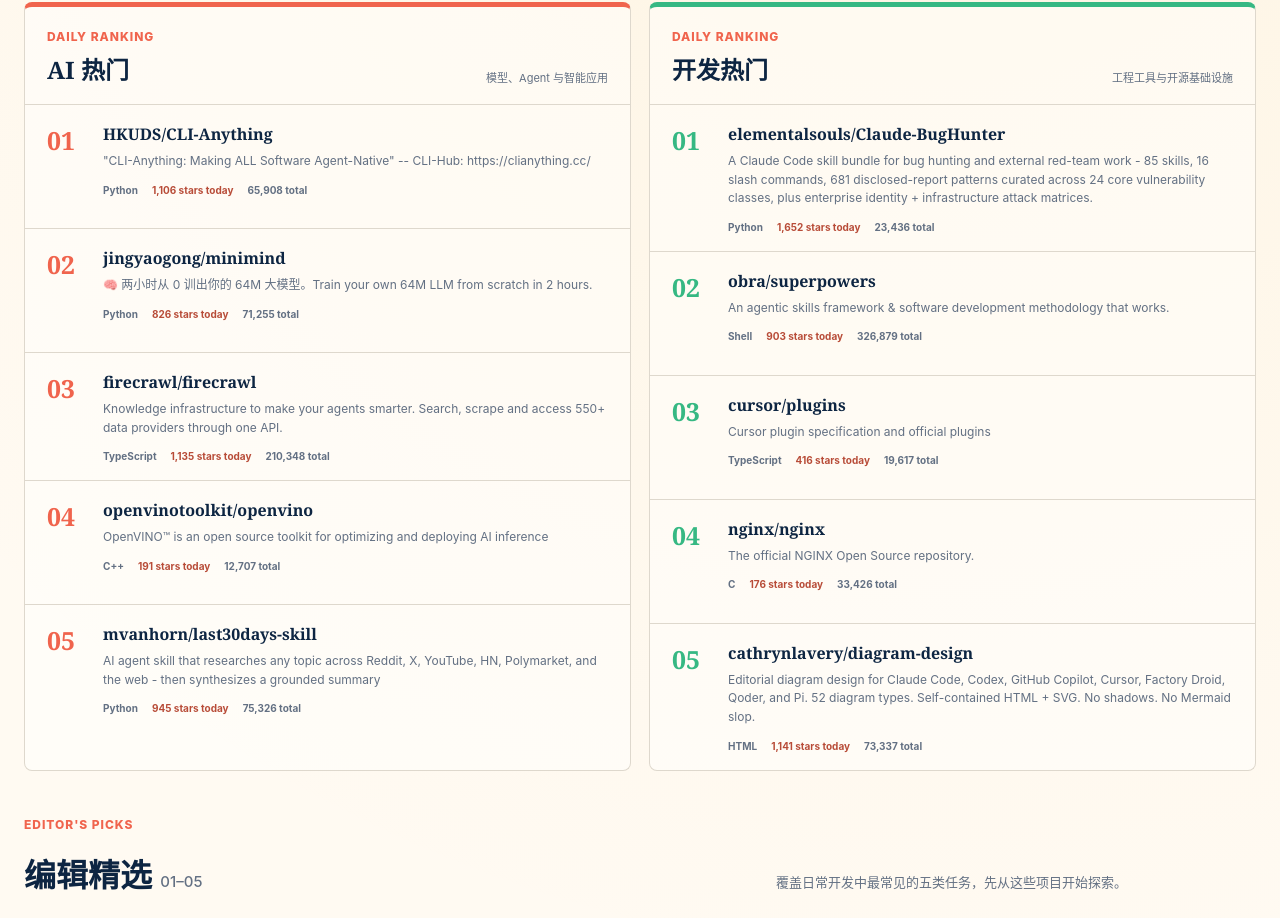
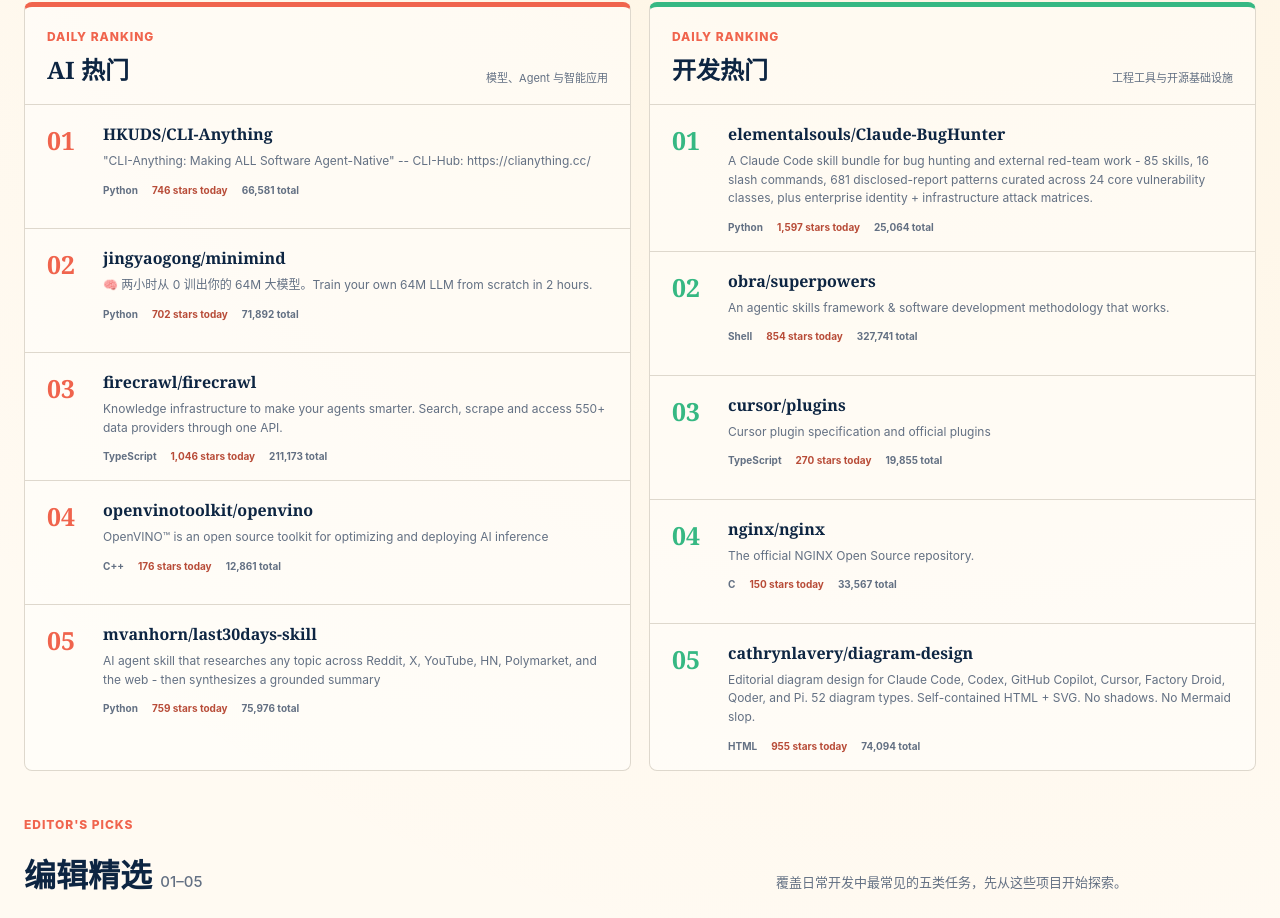
Before and after one commit to SomiW/AIShare, a plain HTML site: page index.html in a window 1280 px wide. Shown: the part 747-1665 px from the top of the page. Drawn offline with Linux system fonts and the light colour scheme.

Commit message:
data: update daily GitHub Trending

```diff
--- a/index.html
+++ b/index.html
@@ -56,7 +56,7 @@
           <h2>今日热门 <span>每日更新</span></h2>
         </div>
         <p>
-          更新于 2026-11-26 · 数据来源
+          更新于 2026-11-27 · 数据来源
           <a href="https://github.com/trending">GitHub Trending ↗</a>
         </p>
       </div>
@@ -77,8 +77,8 @@
               <p>&quot;CLI-Anything: Making ALL Software Agent-Native&quot; -- CLI-Hub: https://clianything.cc/</p>
               <div class="trending-meta">
                 <span>Python</span>
-                <span>1,106 stars today</span>
-                <span>65,908 total</span>
+                <span>746 stars today</span>
+                <span>66,581 total</span>
               </div>
             </div>
           </li>
@@ -89,8 +89,8 @@
               <p>🧠 两小时从 0 训出你的 64M 大模型。Train your own 64M LLM from scratch in 2 hours.</p>
               <div class="trending-meta">
                 <span>Python</span>
-                <span>826 stars today</span>
-                <span>71,255 total</span>
+                <span>702 stars today</span>
+                <span>71,892 total</span>
               </div>
             </div>
           </li>
@@ -101,8 +101,8 @@
               <p>Knowledge infrastructure to make your agents smarter. Search, scrape and access 550+ data providers through one API.</p>
               <div class="trending-meta">
                 <span>TypeScript</span>
-                <span>1,135 stars today</span>
-                <span>210,348 total</span>
+                <span>1,046 stars today</span>
+                <span>211,173 total</span>
               </div>
             </div>
           </li>
@@ -113,8 +113,8 @@
               <p>OpenVINO™ is an open source toolkit for optimizing and deploying AI inference</p>
               <div class="trending-meta">
                 <span>C++</span>
-                <span>191 stars today</span>
-                <span>12,707 total</span>
+                <span>176 stars today</span>
+                <span>12,861 total</span>
               </div>
             </div>
           </li>
@@ -125,8 +125,8 @@
               <p>AI agent skill that researches any topic across Reddit, X, YouTube, HN, Polymarket, and the web - then synthesizes a grounded summary</p>
               <div class="trending-meta">
                 <span>Python</span>
-                <span>945 stars today</span>
-                <span>75,326 total</span>
+                <span>759 stars today</span>
+                <span>75,976 total</span>
               </div>
             </div>
           </li>
@@ -148,8 +148,8 @@
               <p>A Claude Code skill bundle for bug hunting and external red-team work - 85 skills, 16 slash commands, 681 disclosed-report patterns curated across 24 core vulnerability classes, plus enterprise identity + infrastructure attack matrices.</p>
               <div class="trending-meta">
                 <span>Python</span>
-                <span>1,652 stars today</span>
-                <span>23,436 total</span>
+                <span>1,597 stars today</span>
+                <span>25,064 total</span>
               </div>
             </div>
           </li>
@@ -160,8 +160,8 @@
               <p>An agentic skills framework &amp; software development methodology that works.</p>
               <div class="trending-meta">
                 <span>Shell</span>
-                <span>903 stars today</span>
-                <span>326,879 total</span>
+                <span>854 stars today</span>
+                <span>327,741 total</span>
               </div>
             </div>
           </li>
@@ -172,8 +172,8 @@
               <p>Cursor plugin specification and official plugins</p>
               <div class="trending-meta">
                 <span>TypeScript</span>
-                <span>416 stars today</span>
-                <span>19,617 total</span>
+                <span>270 stars today</span>
+                <span>19,855 total</span>
               </div>
             </div>
           </li>
@@ -184,8 +184,8 @@
               <p>The official NGINX Open Source repository.</p>
               <div class="trending-meta">
                 <span>C</span>
-                <span>176 stars today</span>
-                <span>33,426 total</span>
+                <span>150 stars today</span>
+                <span>33,567 total</span>
               </div>
             </div>
           </li>
@@ -196,8 +196,8 @@
               <p>Editorial diagram design for Claude Code, Codex, GitHub Copilot, Cursor, Factory Droid, Qoder, and Pi. 52 diagram types. Self-contained HTML + SVG. No shadows. No Mermaid slop.</p>
               <div class="trending-meta">
                 <span>HTML</span>
-                <span>1,141 stars today</span>
-                <span>73,337 total</span>
+                <span>955 stars today</span>
+                <span>74,094 total</span>
               </div>
             </div>
           </li>
```
